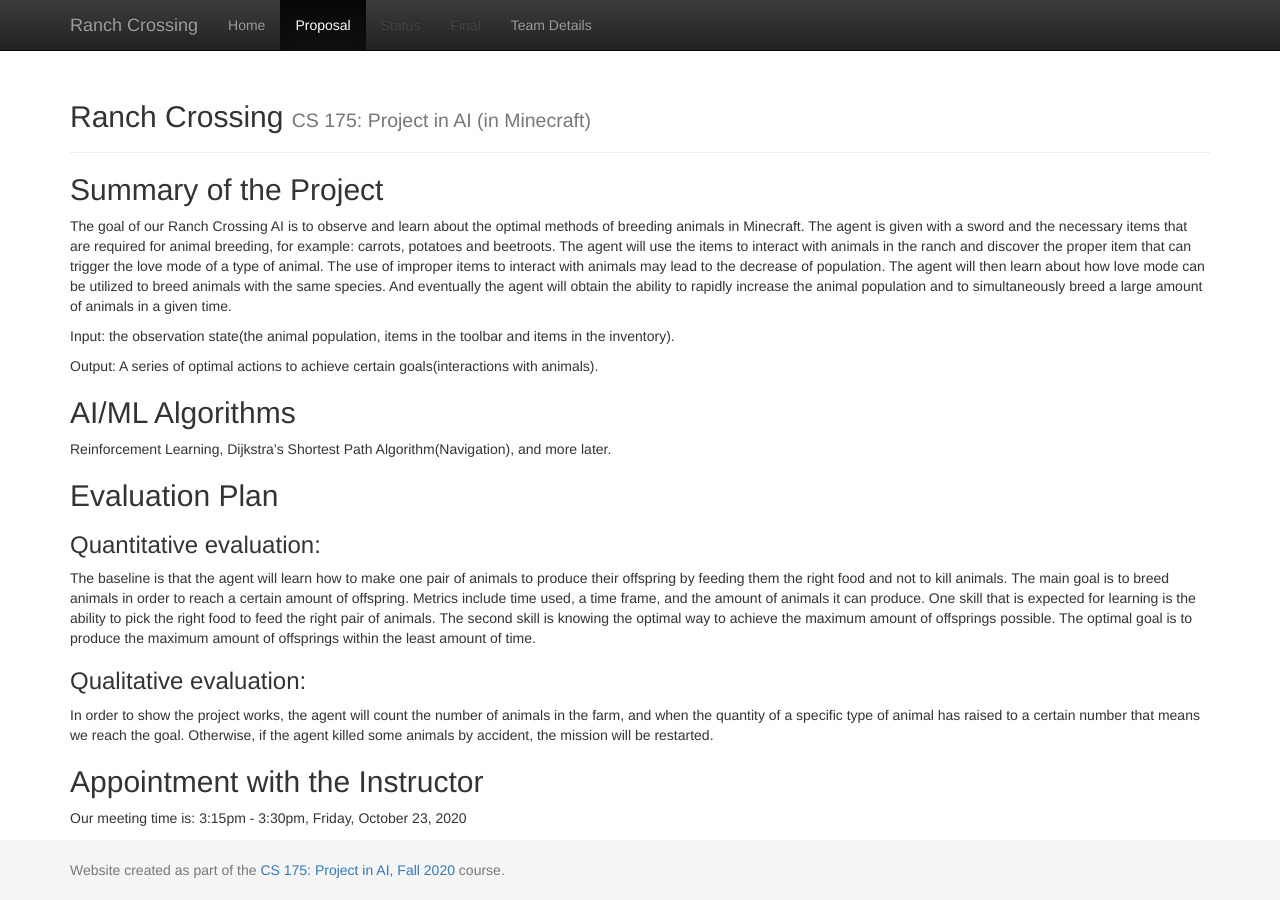
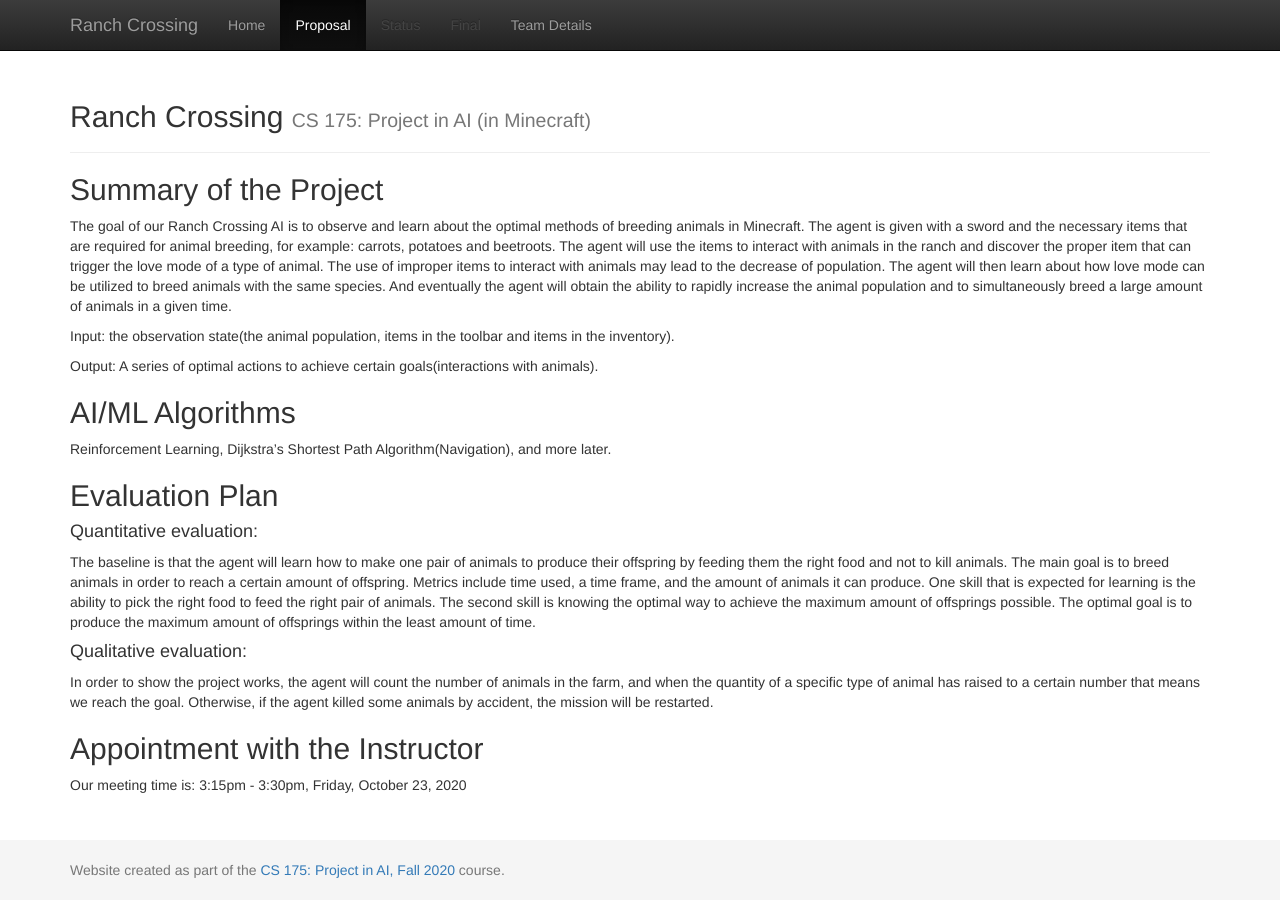
Before and after one commit to bikaylee/Jump-Jump, a Jekyll site: the page built from docs/proposal.md, in a window 1280 px wide. Built offline with Jekyll 4.4.1, drawn with Linux system fonts in a browser that asks for light colours.

```diff
--- a/docs/proposal.md
+++ b/docs/proposal.md
@@ -15,10 +15,10 @@ Output: A series of optimal actions to achieve certain goals(interactions with a
 Reinforcement Learning, Dijkstra’s Shortest Path Algorithm(Navigation), and more later.
 
 ## Evaluation Plan
-### Quantitative evaluation:
+#### Quantitative evaluation:
 The baseline is that the agent will learn how to make one pair of animals to produce their offspring by feeding them the right food and not to kill animals. The main goal is to breed animals in order to reach a certain amount of offspring. Metrics include time used, a time frame, and the amount of animals it can produce. One skill that is expected for learning is the ability to pick the right food to feed the right pair of animals. The second skill is knowing the optimal way to achieve the maximum amount of offsprings possible. The optimal goal is to produce the maximum amount of offsprings within the least amount of time.
 
-### Qualitative evaluation:
+#### Qualitative evaluation:
 In order to show the project works, the agent will count the number of animals in the farm, and when the quantity of a specific type of animal has raised to a certain number that means we reach the goal. Otherwise, if the agent killed some animals by accident, the mission will be restarted.
 
 
```
